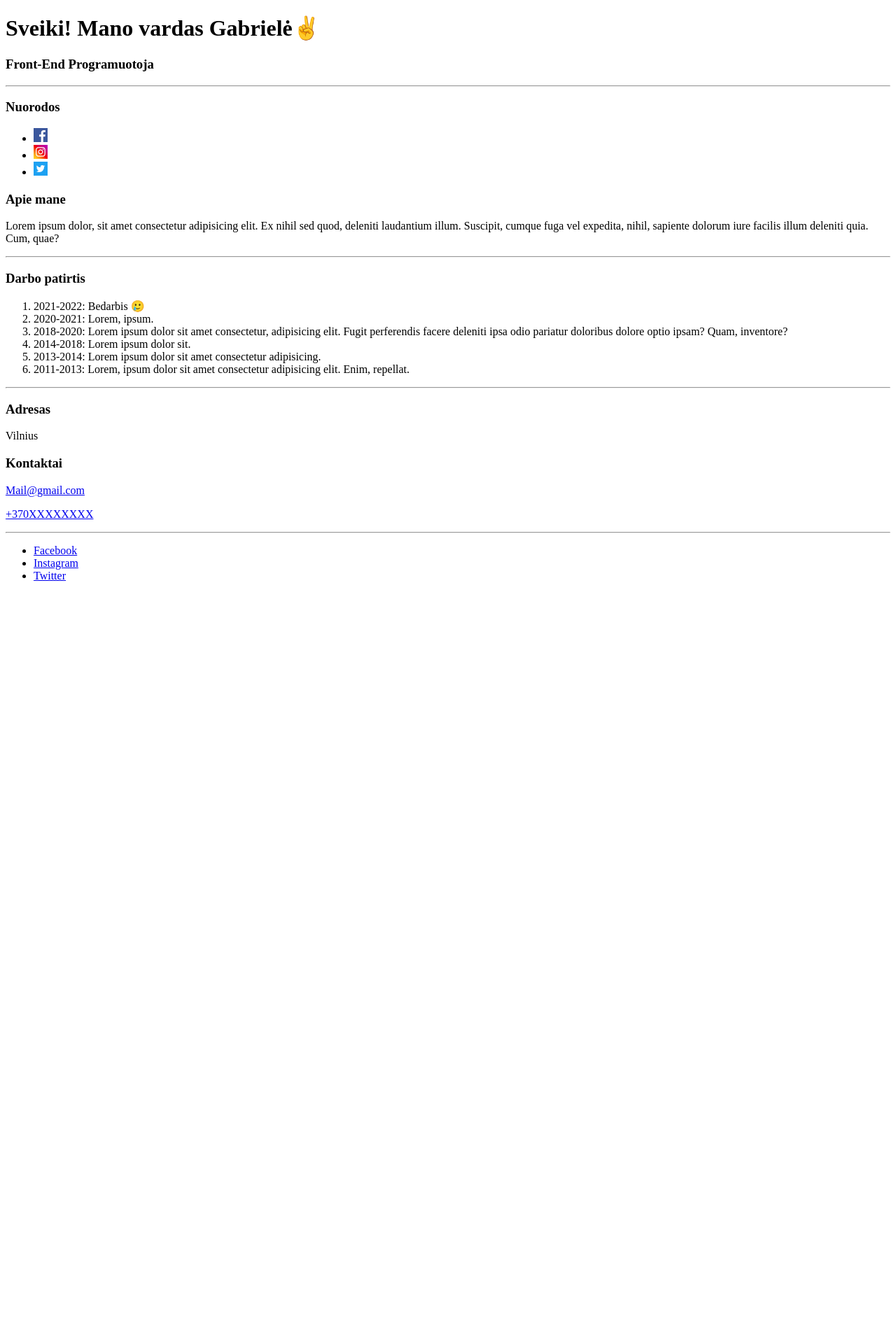
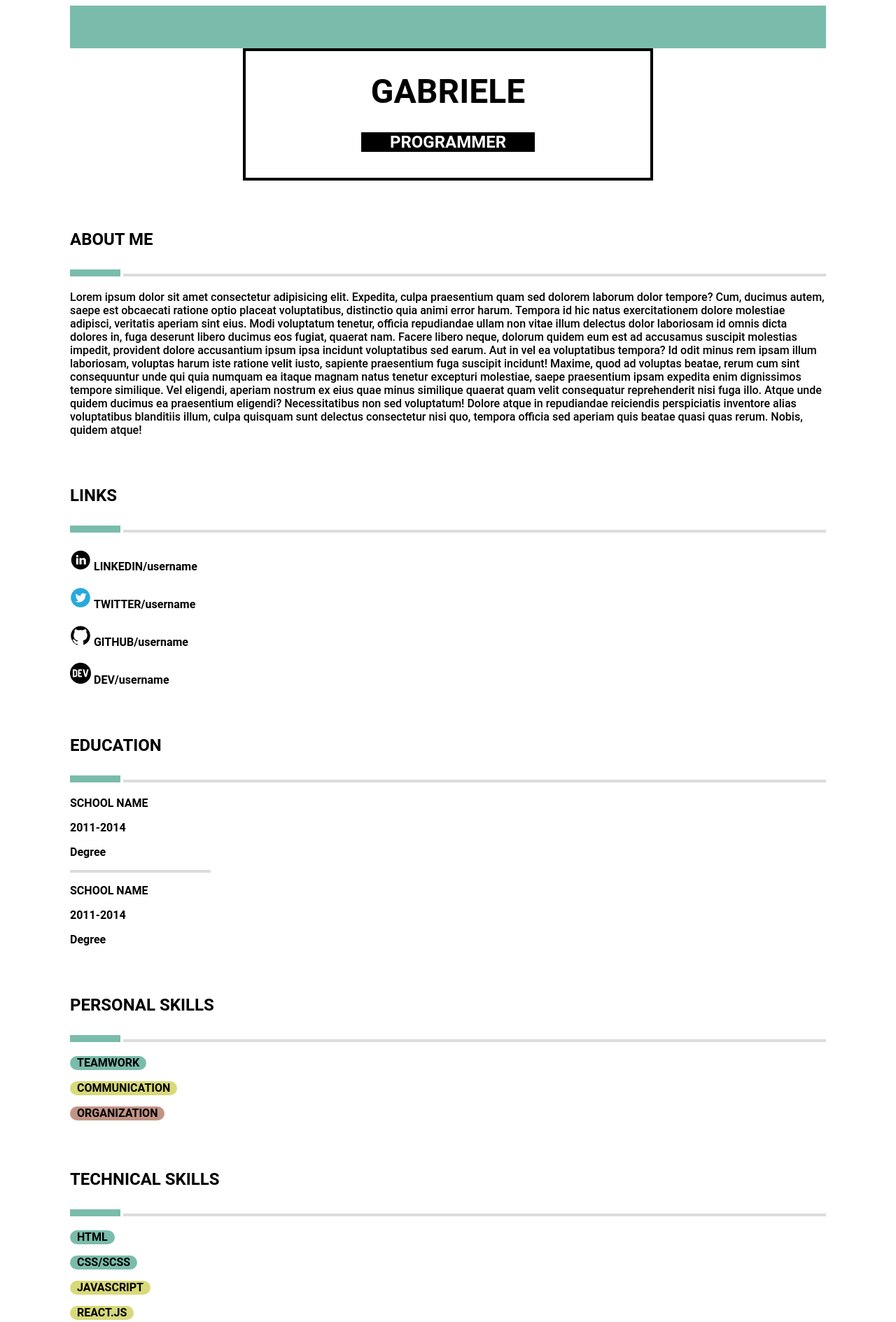
Before and after one commit to Mindaugas-Jacionis/html-css-template, a website: page src/index.html in a window 1280 px wide. Shown: the top 1889 px of the page at 70% size. Before the commit the page ends 848 px from the top, so only its background shows below. Drawn offline with Linux system fonts and the light colour scheme.

Commit message:
3-task-styledCV

```diff
--- /dev/null
+++ b/src/index.css
@@ -0,0 +1,177 @@
+body{
+    font-family: Roboto;
+    max-width: 1080px;
+    margin-left: auto;
+    margin-right: auto;
+}
+header{
+    margin-left: auto;
+    margin-right: auto;
+}
+.green-header-box{
+    width: 100%;
+    height: 61px;
+    background: #7ABCAC;
+    margin-left: auto;
+    margin-right: auto;
+}
+.header-box{
+    box-sizing: border-box;
+    margin-left: auto;
+    margin-right: auto;
+    width: 586px;
+    height: 189px;
+    border: 4px solid #000000;
+}
+.name-in-cv{
+    font-style: normal;
+    margin-left: auto;
+    margin-right: auto;
+    text-align: center;
+    font-weight: 700;
+    margin: 30px 0;
+    font-size: 48px;
+    line-height: 56px;
+    color: #000000;
+    text-transform: uppercase;
+}
+.education-title{
+    font-style: normal;
+    font-weight: 700;
+    font-size: 24px;
+    line-height: 28px;
+    color: #FFFFFF;
+    width: 248px;
+    height: 28px;
+    margin-left: auto;
+    margin-right: auto;
+    background: #000000;
+    text-transform: uppercase;
+    text-align: center;
+}
+.link-block{
+    margin: 70px 0;
+}
+.link-block:last-child{
+    margin-bottom: 0px;
+}
+.cv-title{
+    text-transform: uppercase;
+    font-style: normal;
+    font-weight: 700;
+    font-size: 24px;
+    line-height: 28px;
+    color: #000000;
+}
+.in-line-hr{
+    display: inline;
+}
+.green-hr{
+    display: inline-block;
+    width: 72px;
+    height: 10px;
+    background: #7ABCAC;
+}
+.grey-hr{
+    display: inline-block;
+    width: 1004px;
+    height: 4px;
+    background: #DCDCDC;
+}
+.about-me{
+    font-weight: 500;
+    font-size: 16px;
+    line-height: 19px;
+    color: #000000;
+}
+.in-line-icon{
+    display: block;
+    margin-top: 20px;
+}
+.inline{
+    display: inline;
+}
+.paragraph{
+    font-style: normal;
+    font-weight: 700;
+    font-size: 16px;
+    line-height: 19px;
+    color: #000000;
+}
+.grey-hr-short{
+    width: 201px;
+    height: 4px;
+    background: #DCDCDC;
+}
+.paragraph.skills{
+    text-align: center;
+    padding: 0 10px;
+    height: 20px;
+    border-radius: 11px;
+}
+.green{
+    width: fit-content;
+    background: #7ABCAC;
+}
+.yellow{
+    width: fit-content;
+    background: #D8DA79;
+}
+.orange{
+    width: fit-content;
+    background: #C29486;
+}
+.paragraph.block{
+    font-weight: 500;
+}
+.experience-in-line {
+    display: inline;
+    width: 1080px;
+}
+.job-position{
+    display: inline-block;
+}
+.job-position{
+    text-align: center;
+    width: 296px;
+    height: 235px;
+    margin-right: 50px;
+}
+.job-position:last-child{
+    margin-right: 0;
+}
+.middle{
+    margin-top: 20px;
+    padding: 0 40px;
+    border-left: 2px solid #DCDCDC;
+    border-right: 2px solid #DCDCDC;
+}
+.grey-hr-long{
+    width: 1080px;
+    height: 4px;
+    margin-top: 30px;
+    background: #DCDCDC;
+}
+.contacts-in-line{
+    display: inline;
+    width: 1080px;
+}
+.addres{
+    display: inline-block;
+    text-align: center;
+    width: 296px;
+    height: 235px;
+    margin-right: 90px;
+}
+.addres:last-child{
+    margin-right: 0;
+}
+.links{
+    font-weight: 500;
+    font-size: 16px;
+    line-height: 19px;
+}
+a{
+    text-decoration: none;
+    color: #000000;
+}
--- a/src/index.html
+++ b/src/index.html
@@ -4,73 +4,188 @@
     <meta charset="UTF-8" />
     <meta http-equiv="X-UA-Compatible" content="IE=edge" />
     <meta name="viewport" content="width=device-width, initial-scale=1.0" />
-    <title>Document</title>
+    <link href="index.css" rel="stylesheet" />
+    <title>CV Gabriele</title>
   </head>
   <body>
     <header>
-      <h1>Sveiki! Mano vardas Gabrielė✌️</h1>
-      <h3>Front-End Programuotoja</h3>
-      <hr />
+      <div>
+        <div class="green-header-box"></div>
+        <div class="header-box">
+          <p class="name-in-cv">Gabriele</p>
+          <p class="education-title">programmer</p>
+        </div>
+      </div>
     </header>
     <main>
-      <h3>Nuorodos</h3>
-      <ul>
-        <li>
-          <img
-            src="./icon/2895133_app_facebook_logo_media_popular_icon.svg"
-            width="20"
-          />
-        </li>
-        <li>
-          <img
-            src="./icon/2895177_app_instagram_logo_media_popular_icon.svg"
-            width="20"
-          />
-        </li>
-        <li>
-          <img
-            src="./icon/2895134_app_logo_media_popular_social_icon.svg"
-            width="20"
-          />
-        </li>
-      </ul>
-      <h3>Apie mane</h3>
-      <p>
-        Lorem ipsum dolor, sit amet consectetur adipisicing elit. Ex nihil sed
-        quod, deleniti laudantium illum. Suscipit, cumque fuga vel expedita,
-        nihil, sapiente dolorum iure facilis illum deleniti quia. Cum, quae?
-      </p>
-      <hr />
-      <h3>Darbo patirtis</h3>
-      <ol>
-        <li>2021-2022: Bedarbis 🥲</li>
-        <li>2020-2021: Lorem, ipsum.</li>
-        <li>
-          2018-2020: Lorem ipsum dolor sit amet consectetur, adipisicing elit.
-          Fugit perferendis facere deleniti ipsa odio pariatur doloribus dolore
-          optio ipsam? Quam, inventore?
-        </li>
-        <li>2014-2018: Lorem ipsum dolor sit.</li>
-        <li>2013-2014: Lorem ipsum dolor sit amet consectetur adipisicing.</li>
-        <li>
-          2011-2013: Lorem, ipsum dolor sit amet consectetur adipisicing elit.
-          Enim, repellat.
-        </li>
-      </ol>
-      <hr />
-      <h3>Adresas</h3>
-      <p>Vilnius</p>
-      <h3>Kontaktai</h3>
-      <p><a target="_blank" href="#">Mail@gmail.com</a></p>
-      <p><a target="_blank" href="#">+370XXXXXXXX</a></p>
+      <div class="link-block">
+        <p class="cv-title">about me</p>
+        <div class="in-line-hr">
+          <div class="green-hr"></div>
+          <div class="grey-hr"></div>
+        </div>
+        <p class="about-me">
+          Lorem ipsum dolor sit amet consectetur adipisicing elit. Expedita,
+          culpa praesentium quam sed dolorem laborum dolor tempore? Cum, ducimus
+          autem, saepe est obcaecati ratione optio placeat voluptatibus,
+          distinctio quia animi error harum. Tempora id hic natus exercitationem
+          dolore molestiae adipisci, veritatis aperiam sint eius. Modi
+          voluptatum tenetur, officia repudiandae ullam non vitae illum delectus
+          dolor laboriosam id omnis dicta dolores in, fuga deserunt libero
+          ducimus eos fugiat, quaerat nam. Facere libero neque, dolorum quidem
+          eum est ad accusamus suscipit molestias impedit, provident dolore
+          accusantium ipsum ipsa incidunt voluptatibus sed earum. Aut in vel ea
+          voluptatibus tempora? Id odit minus rem ipsam illum laboriosam,
+          voluptas harum iste ratione velit iusto, sapiente praesentium fuga
+          suscipit incidunt! Maxime, quod ad voluptas beatae, rerum cum sint
+          consequuntur unde qui quia numquam ea itaque magnam natus tenetur
+          excepturi molestiae, saepe praesentium ipsam expedita enim dignissimos
+          tempore similique. Vel eligendi, aperiam nostrum ex eius quae minus
+          similique quaerat quam velit consequatur reprehenderit nisi fuga illo.
+          Atque unde quidem ducimus ea praesentium eligendi? Necessitatibus non
+          sed voluptatum! Dolore atque in repudiandae reiciendis perspiciatis
+          inventore alias voluptatibus blanditiis illum, culpa quisquam sunt
+          delectus consectetur nisi quo, tempora officia sed aperiam quis beatae
+          quasi quas rerum. Nobis, quidem atque!
+        </p>
+      </div>
+      <div class="link-block">
+        <p class="cv-title">links</p>
+        <div class="in-line-hr">
+          <div class="green-hr"></div>
+          <div class="grey-hr"></div>
+        </div>
+        <div class="inline-icon-block">
+          <div class="in-line-icon">
+            <img src="./icon/Linked-in.png" />
+            <p class="paragraph inline">LINKEDIN/username</p>
+          </div>
+          <div class="in-line-icon">
+            <img src="./icon/Twitter.png" />
+            <p class="paragraph inline">TWITTER/username</p>
+          </div>
+          <div class="in-line-icon">
+            <img src="./icon/Github.png" />
+            <p class="paragraph inline">GITHUB/username</p>
+          </div>
+          <div class="in-line-icon">
+            <img src="./icon/DEV.png" />
+            <p class="paragraph inline">DEV/username</p>
+          </div>
+        </div>
+      </div>
+      <div class="link-block">
+        <p class="cv-title">education</p>
+        <div class="in-line-hr">
+          <div class="green-hr"></div>
+          <div class="grey-hr"></div>
+        </div>
+        <div>
+          <p class="paragraph">SCHOOL NAME</p>
+          <p class="paragraph">2011-2014</p>
+          <p class="paragraph">Degree</p>
+        </div>
+        <div class="grey-hr-short"></div>
+        <div>
+          <p class="paragraph">SCHOOL NAME</p>
+          <p class="paragraph">2011-2014</p>
+          <p class="paragraph">Degree</p>
+        </div>
+      </div>
+      <div class="link-block">
+        <p class="cv-title">personal skills</p>
+        <div class="in-line-hr">
+          <div class="green-hr"></div>
+          <div class="grey-hr"></div>
+        </div>
+        <div>
+          <p class="paragraph skills green">TEAMWORK</p>
+          <p class="paragraph skills yellow">COMMUNICATION</p>
+          <p class="paragraph skills orange">ORGANIZATION</p>
+        </div>
+      </div>
+      <div class="link-block">
+        <p class="cv-title">technical skills</p>
+        <div class="in-line-hr">
+          <div class="green-hr"></div>
+          <div class="grey-hr"></div>
+        </div>
+        <div>
+          <p class="paragraph skills green">HTML</p>
+          <p class="paragraph skills green">CSS/SCSS</p>
+          <p class="paragraph skills yellow">JAVASCRIPT</p>
+          <p class="paragraph skills yellow">REACT.JS</p>
+        </div>
+      </div>
+      <div class="link-block">
+        <p class="cv-title">work experience</p>
+        <div class="in-line-hr">
+          <div class="green-hr"></div>
+          <div class="grey-hr"></div>
+        </div>
+        <div class="experience-in-line">
+          <div class="job-position">
+            <p class="paragraph">JOB POSITION</p>
+            <p class="paragraph block">Company</p>
+            <p class="paragraph block">2018-present</p>
+            <p class="paragraph block">
+              Lorem ipsum dolor sit amet consectetur adipisicing elit. Quod
+              recusandae voluptatum nihil voluptates soluta saepe quasi nostrum
+              placeat corrupti facilis!
+            </p>
+          </div>
+          <div class="job-position middle">
+            <p class="paragraph">JOB POSITION</p>
+            <p class="paragraph block">Company</p>
+            <p class="paragraph block">2018-present</p>
+            <p class="paragraph block">
+              Lorem ipsum dolor sit amet consectetur adipisicing elit. Quod
+              recusandae voluptatum nihil voluptates soluta saepe quasi nostrum
+              placeat corrupti facilis!
+            </p>
+          </div>
+          <div class="job-position">
+            <p class="paragraph">JOB POSITION</p>
+            <p class="paragraph block">Company</p>
+            <p class="paragraph block">2018-present</p>
+            <p class="paragraph block">
+              Lorem ipsum dolor sit amet consectetur adipisicing elit. Quod
+              recusandae voluptatum nihil voluptates soluta saepe quasi nostrum
+              placeat corrupti facilis!
+            </p>
+          </div>
+        </div>
+        <div class="grey-hr-long"></div>
+      </div>
     </main>
-    <hr />
     <footer>
-      <ul>
-        <li><a target="_blank" href="#">Facebook</a></li>
-        <li><a target="_blank" href="#">Instagram</a></li>
-        <li><a target="_blank" href="#">Twitter</a></li>
-      </ul>
+      <div class="contacts-in-line">
+        <div class="addres">
+          <p class="education-title">address</p>
+          <p class="paragraph links">Lithuania</p>
+          <p class="paragraph links">Vilnius</p>
+        </div>
+        <div class="addres">
+          <p class="education-title">address</p>
+          <p class="paragraph links">
+            <a href="tel:+37062419707">+370XXXXXXXX</a>
+          </p>
+          <p class="paragraph links">
+            <a href="mailto:gabe300@gmail.com?subject=subject text"
+              >Gabriele@gmail.com</a
+            >
+          </p>
+        </div>
+        <div class="addres">
+          <p class="education-title">social</p>
+          <p class="paragraph links">
+            <a target="_blank" href="https://linkedin.com/">LinkedIn</a>
+          </p>
+          <p class="paragraph links">
+            <a target="_blank" href="https://facebook.com/">Facebook</a>
+          </p>
+        </div>
+      </div>
     </footer>
   </body>
 </html>
```
Also changed, not shown: src/icon/2895133_app_facebook_logo_media_popular_icon.svg (deleted), src/icon/2895134_app_logo_media_popular_social_icon.svg (deleted), src/icon/2895177_app_instagram_logo_media_popular_icon.svg (deleted), src/icon/DEV.png (added), src/icon/Github.png (added), src/icon/Linked-in.png (added), src/icon/Twitter.png (added).
